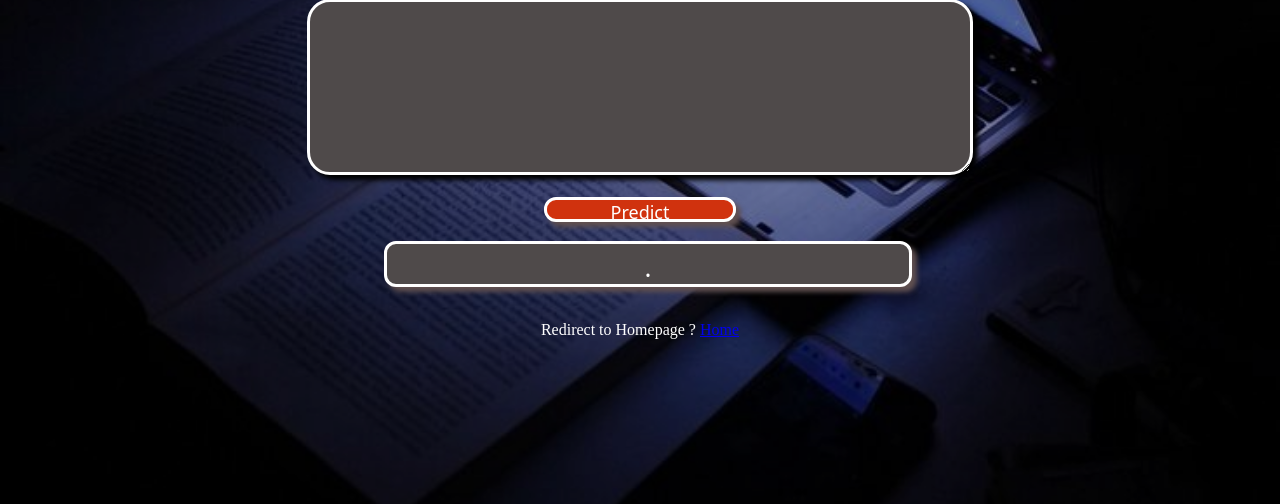
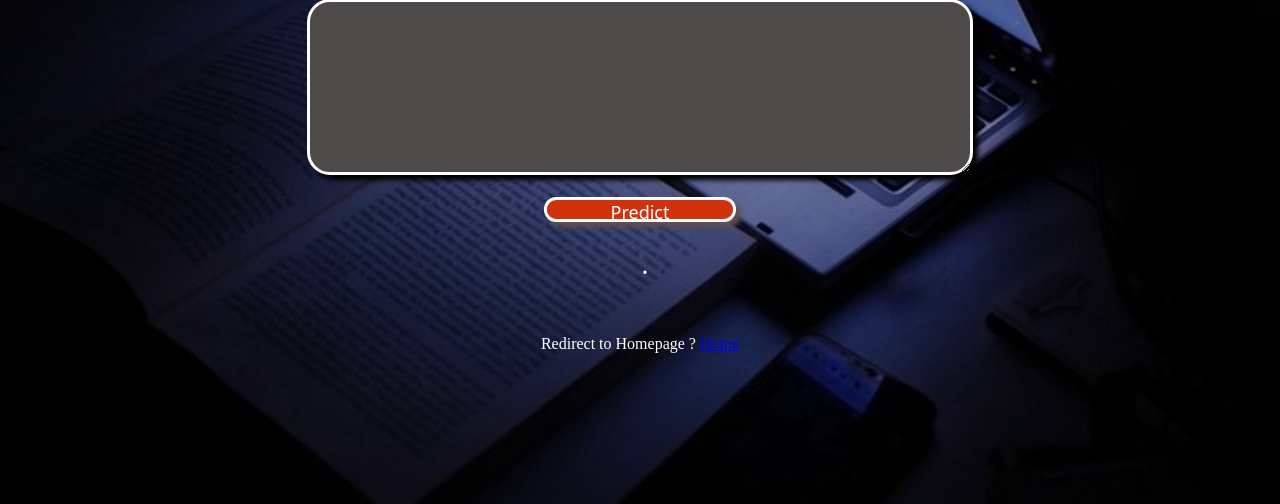
Before and after one commit to Akash9452/new_sms_predict, a Flask app: page /check in a window 1280 px wide. Shown: the part 296-800 px from the top of the page. Run offline with Flask 3, Linux system fonts and the light colour scheme.

Commit message:
initialize commit

```diff
--- a/static/checker.css
+++ b/static/checker.css
@@ -27,15 +27,15 @@
     scale:1.2;
 }
 .result{
-    border:3px solid white;
+   /* border:3px solid white; */
     margin-left: 30%;
     padding: 5px;
-    background: rgb(79, 74, 74);
+   /* background: rgb(79, 74, 74);*/
     width: 40%;
-    height: 30px; /* Adjust height as needed */
+    height: 50px; /* Adjust height as needed */
     font-size: 26px; /* Adjust font size as needed */
     color: white;
     font-family: sans;
     border-radius: 12px;
-    box-shadow: 5px 5px 5px #605050;
+   /* box-shadow: 5px 5px 5px #605050;*/
 }
```
